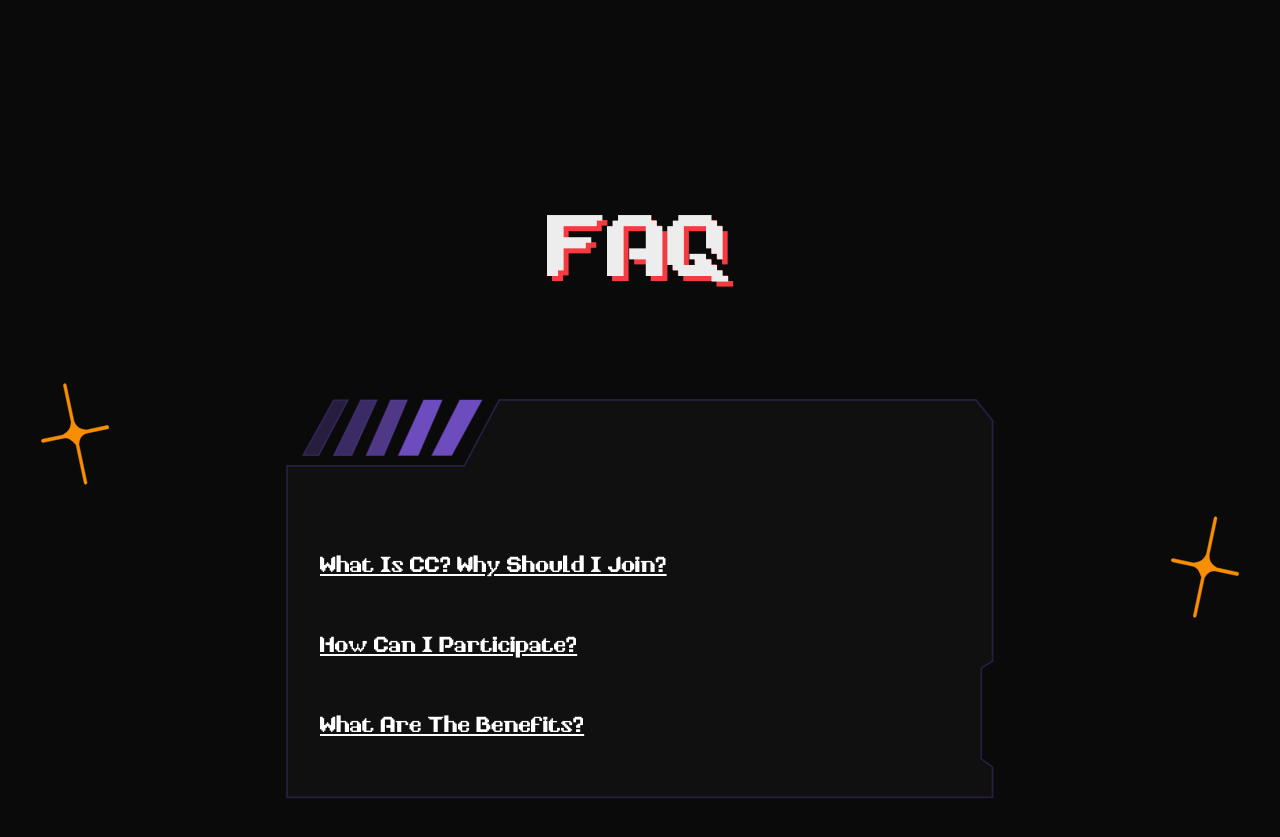
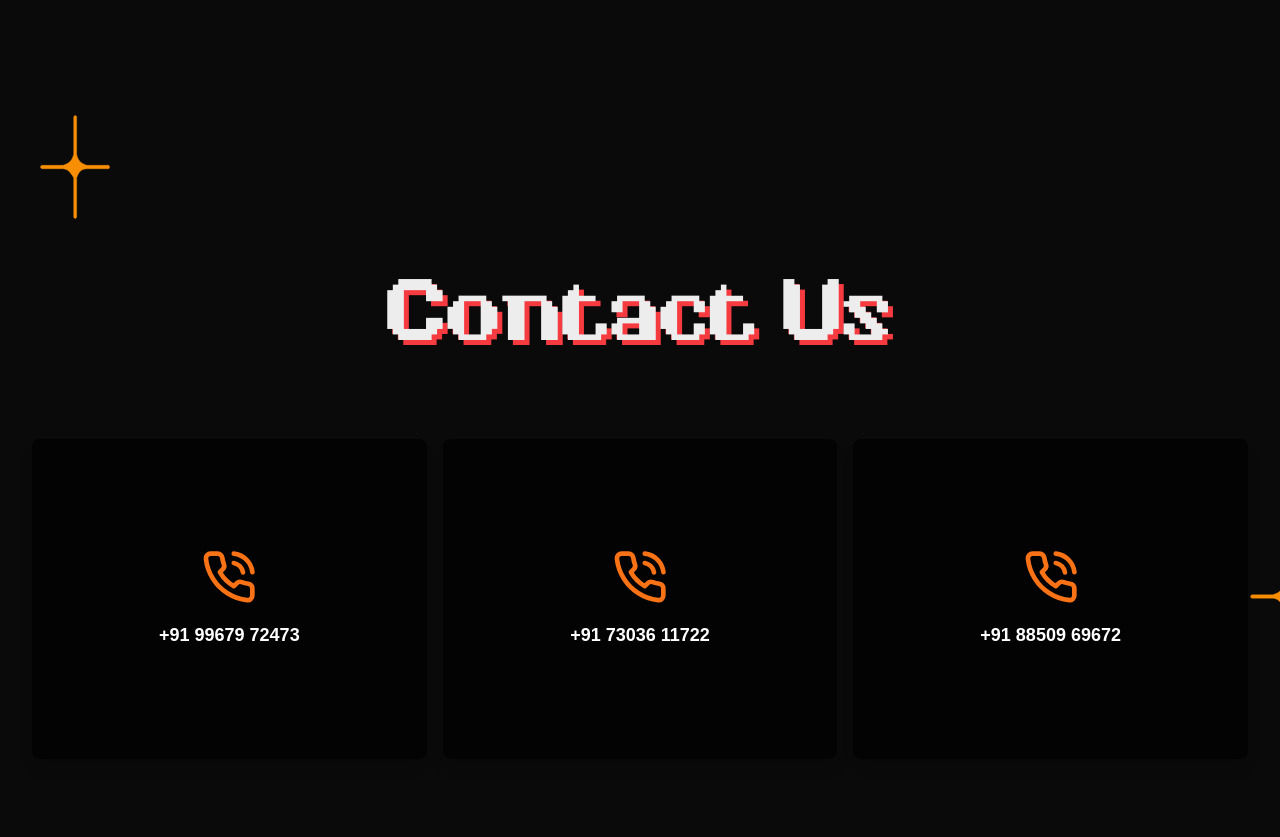
Before and after one commit to taqneeq/CC-4.0, a Next.js app: page / in a window 1280 px wide. Shown: the part 3109-3946 px from the top of the page. Built offline with nearby package versions, Linux system fonts and the light colour scheme.

Commit message:
commented sponsors section and added contact numbers for contact us section

```diff
--- a/package.json
+++ b/package.json
@@ -12,6 +12,7 @@
   "dependencies": {
     "clsx": "^2.1.1",
     "framer-motion": "^11.11.15",
+    "lucide-react": "^0.460.0",
     "merge": "^2.1.1",
     "next": "^14.2.17",
     "react": "^18",
--- a/src/app/page.tsx
+++ b/src/app/page.tsx
@@ -3,6 +3,7 @@ import About from "@/app/screens/about";
 import Pdomains from "@/app/screens/pdomains";
 import Sponsors from "@/app/screens/sponsors";
 import FAQ from "@/app/screens/faq";
+import Contact from "@/app/screens/contact";
 
 export default function Home() {
   return (
@@ -10,8 +11,9 @@ export default function Home() {
       <Hero />
       <About />
       <Pdomains />
-      <Sponsors />
+      {/* <Sponsors /> */}
       <FAQ />
+      <Contact/>
     </div>
   );
 }
--- /dev/null
+++ b/src/app/screens/contact/index.tsx
@@ -0,0 +1,101 @@
+"use client";
+import { motion } from "framer-motion";
+import { useRef } from "react";
+import { useInView } from "framer-motion";
+import Image from "next/image";
+import { PhoneCall } from "lucide-react";
+
+export default function Contact() {
+  const titleRef = useRef(null);
+  const cardsRef = useRef(null);
+  const isTitleInView = useInView(titleRef, { once: true });
+  const isCardsInView = useInView(cardsRef, { once: true });
+
+  const containerVariants = {
+    hidden: { opacity: 0 },
+    visible: {
+      opacity: 1,
+      transition: {
+        staggerChildren: 0.3,
+        delayChildren: 0.5,
+      },
+    },
+  };
+
+  const cardVariants = {
+    hidden: {
+      opacity: 0,
+      y: 20,
+    },
+    visible: {
+      opacity: 1,
+      y: 0,
+      transition: {
+        duration: 0.8,
+        ease: [0.17, 0.55, 0.55, 1],
+      },
+    },
+  };
+
+  // Contact numbers
+  const contacts = [
+    { number: "+91 99679 72473", link: "tel:+919967972473" },
+    { number: "+91 73036 11722", link: "tel:+917303611722" },
+    { number: "+91 88509 69672", link: "tel:+918850969672" },
+  ];
+
+  return (
+    <section
+      className="min-h-screen max-h-[1440px] w-full flex flex-col justify-center items-center p-8 gap-10 max-w-7xl mx-auto relative"
+      id="contact"
+    >
+      <Image
+        src="/sparkle.svg"
+        alt="sparkle"
+        width={70}
+        height={70}
+        className="hidden md:block absolute top-0 left-10"
+      />
+      <motion.div
+        ref={titleRef}
+        initial={{ opacity: 0, y: 20 }}
+        animate={isTitleInView ? { opacity: 1, y: 0 } : {}}
+        transition={{ duration: 0.9, ease: [0.17, 0.55, 0.55, 1], delay: 0.5 }}
+      >
+        <h1 className="text-center text-5xl md:text-8xl font-retro font-bold mb-8 drop-shadow-[5px_5px_0_rgba(245,59,64,1)]">
+          Contact Us
+        </h1>
+      </motion.div>
+      <Image
+        src="/sparkle.svg"
+        alt="sparkle"
+        width={70}
+        height={70}
+        className="hidden md:block absolute bottom-1/3 -right-10"
+      />
+      <motion.div
+        ref={cardsRef}
+        className="w-full grid grid-cols-1 sm:grid-cols-2 md:grid-cols-3 gap-4 justify-items-center"
+        variants={containerVariants}
+        initial="hidden"
+        animate={isCardsInView ? "visible" : "hidden"}
+      >
+        {contacts.map((contact, index) => (
+          <motion.div
+            key={index}
+            className="relative w-full h-80 bg-black bg-opacity-70 rounded-lg flex flex-col items-center justify-center gap-4 text-white text-center p-6 shadow-lg"
+            variants={cardVariants}
+          >
+            <PhoneCall className="w-14 h-14 text-orange-500" />
+            <a
+              href={contact.link}
+              className="text-lg font-bold hover:underline"
+            >
+              {contact.number}
+            </a>
+          </motion.div>
+        ))}
+      </motion.div>
+    </section>
+  );
+}
```
Also changed, not shown: 1 other file (tests, documents, lock files or other folders).
